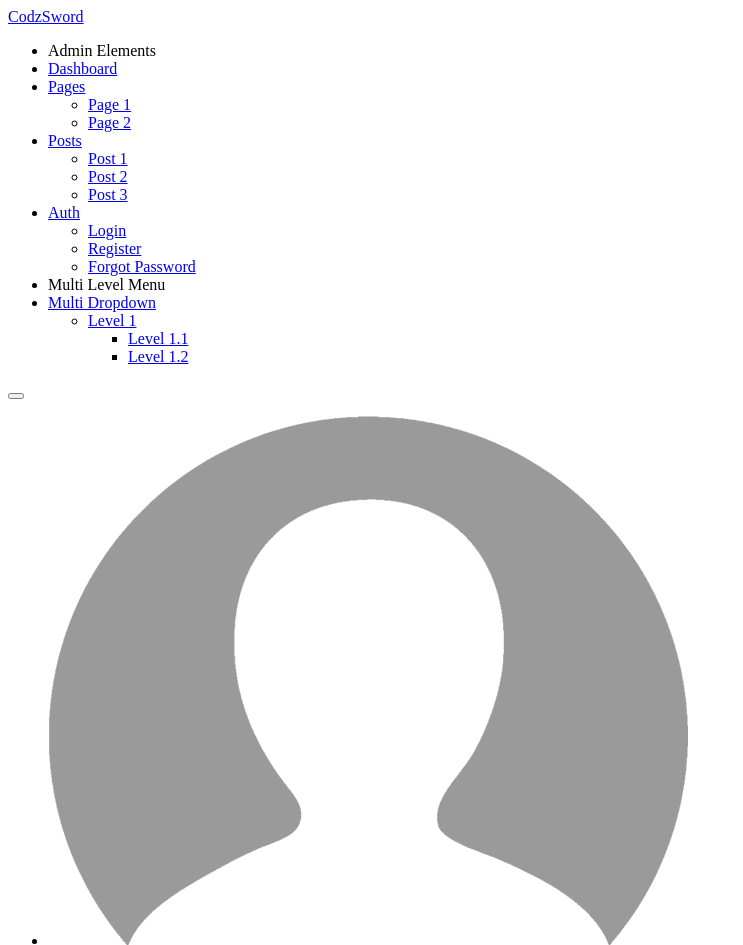
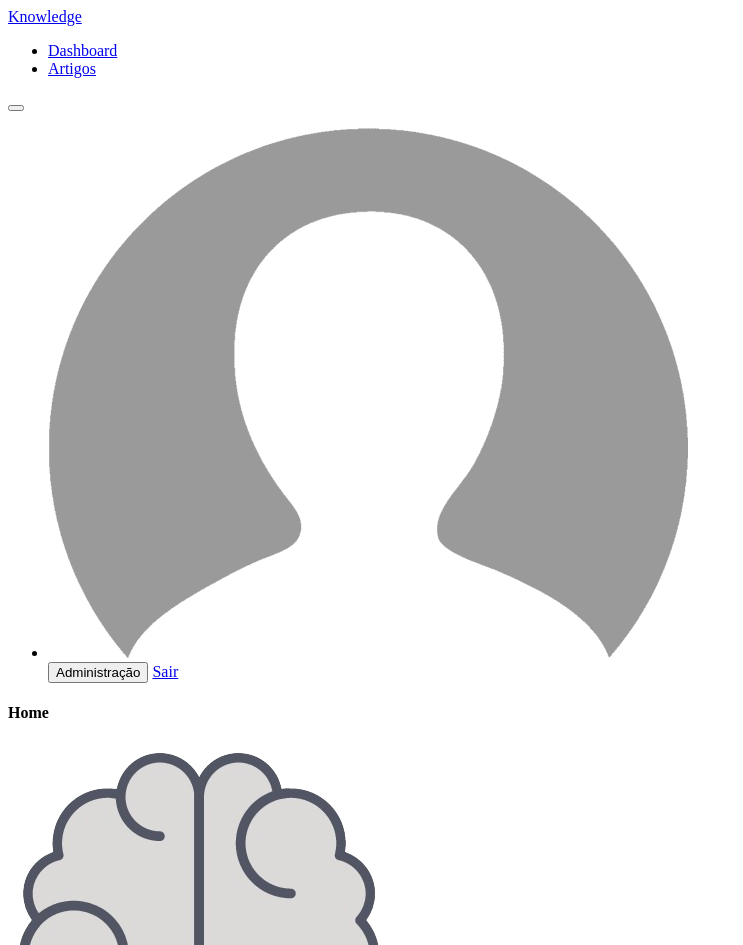
Before and after one commit to aleserrags/knowledge, a Symfony app: template templates/home/index.html.twig in a window 1280 px wide. Shown: the top 945 px of the page, without its empty margins (0-743 px from the left). Run offline with Twig, Linux system fonts and the light colour scheme; the template is opened without the code that fills it, so the values that code supplies are empty; some libraries are stand-ins or nearby versions.

Commit message:
Add bootstrap icons

```diff
--- a/assets/styles/app.css
+++ b/assets/styles/app.css
@@ -1 +1,2 @@
-@import '~bootstrap/dist/css/bootstrap.min.css'
+@import '~bootstrap/dist/css/bootstrap.min.css';
+@import '~bootstrap-icons/font/bootstrap-icons.min.css';
--- a/package.json
+++ b/package.json
@@ -20,5 +20,8 @@
         "dev": "encore dev",
         "watch": "encore dev --watch",
         "build": "encore production --progress"
+    },
+    "dependencies": {
+        "bootstrap-icons": "^1.11.3"
     }
 }
--- a/templates/layout/_navbar.html.twig
+++ b/templates/layout/_navbar.html.twig
@@ -8,8 +8,14 @@
                 <a href="#" data-bs-toggle="dropdown" class="nav-icon pe-md-0">
                     <img src="{{ asset('img/img_default_user.png') }}" class="avatar rounded" alt="" />
                 </a>
+
                 <div class="dropdown-menu dropdown-menu-end">
-                    <a href="#" class="dropdown-item">Sair</a>
+                    <button type="button" class="dropdown-item" data-bs-toggle="modal" data-bs-target="#testeId">
+                        <i class="bi bi-gear-fill"></i> Administração
+                    </button>
+                    <a href="#" class="dropdown-item">
+                        <i class="bi bi-door-open-fill"></i> Sair
+                    </a>
                 </div>
             </li>
         </ul>
--- a/templates/layout/_sidebar.html.twig
+++ b/templates/layout/_sidebar.html.twig
@@ -2,88 +2,20 @@
     <!-- Content For Sidebar -->
     <div class="h-100">
         <div class="sidebar-logo">
-            <a href="#">CodzSword</a>
+            <a href="#">Knowledge</a>
         </div>
         <ul class="sidebar-nav">
-            <li class="sidebar-header">
-                Admin Elements
-            </li>
             <li class="sidebar-item">
                 <a href="#" class="sidebar-link">
-                    <i class="fa-solid fa-list pe-2"></i>
+                    <i class="bi bi-pie-chart-fill pe-2"></i>
                     Dashboard
                 </a>
             </li>
             <li class="sidebar-item">
-                <a href="#" class="sidebar-link collapsed" data-bs-target="#pages" data-bs-toggle="collapse"
-                    aria-expanded="false"><i class="fa-solid fa-file-lines pe-2"></i>
-                    Pages
+                <a href="#" class="sidebar-link">
+                    <i class="bi bi-file-earmark-text-fill pe-2"></i>
+                    Artigos
                 </a>
-                <ul id="pages" class="sidebar-dropdown list-unstyled collapse" data-bs-parent="#sidebar">
-                    <li class="sidebar-item">
-                        <a href="#" class="sidebar-link">Page 1</a>
-                    </li>
-                    <li class="sidebar-item">
-                        <a href="#" class="sidebar-link">Page 2</a>
-                    </li>
-                </ul>
-            </li>
-            <li class="sidebar-item">
-                <a href="#" class="sidebar-link collapsed" data-bs-target="#posts" data-bs-toggle="collapse"
-                    aria-expanded="false"><i class="fa-solid fa-sliders pe-2"></i>
-                    Posts
-                </a>
-                <ul id="posts" class="sidebar-dropdown list-unstyled collapse" data-bs-parent="#sidebar">
-                    <li class="sidebar-item">
-                        <a href="#" class="sidebar-link">Post 1</a>
-                    </li>
-                    <li class="sidebar-item">
-                        <a href="#" class="sidebar-link">Post 2</a>
-                    </li>
-                    <li class="sidebar-item">
-                        <a href="#" class="sidebar-link">Post 3</a>
-                    </li>
-                </ul>
-            </li>
-            <li class="sidebar-item">
-                <a href="#" class="sidebar-link collapsed" data-bs-target="#auth" data-bs-toggle="collapse"
-                    aria-expanded="false"><i class="fa-regular fa-user pe-2"></i>
-                    Auth
-                </a>
-                <ul id="auth" class="sidebar-dropdown list-unstyled collapse" data-bs-parent="#sidebar">
-                    <li class="sidebar-item">
-                        <a href="#" class="sidebar-link">Login</a>
-                    </li>
-                    <li class="sidebar-item">
-                        <a href="#" class="sidebar-link">Register</a>
-                    </li>
-                    <li class="sidebar-item">
-                        <a href="#" class="sidebar-link">Forgot Password</a>
-                    </li>
-                </ul>
-            </li>
-            <li class="sidebar-header">
-                Multi Level Menu
-            </li>
-            <li class="sidebar-item">
-                <a href="#" class="sidebar-link collapsed" data-bs-target="#multi" data-bs-toggle="collapse"
-                    aria-expanded="false"><i class="fa-solid fa-share-nodes pe-2"></i>
-                    Multi Dropdown
-                </a>
-                <ul id="multi" class="sidebar-dropdown list-unstyled collapse" data-bs-parent="#sidebar">
-                    <li class="sidebar-item">
-                        <a href="#" class="sidebar-link collapsed" data-bs-target="#level-1" data-bs-toggle="collapse"
-                            aria-expanded="false">Level 1</a>
-                        <ul id="level-1" class="sidebar-dropdown list-unstyled collapse">
-                            <li class="sidebar-item">
-                                <a href="#" class="sidebar-link">Level 1.1</a>
-                            </li>
-                            <li class="sidebar-item">
-                                <a href="#" class="sidebar-link">Level 1.2</a>
-                            </li>
-                        </ul>
-                    </li>
-                </ul>
             </li>
         </ul>
     </div>
```
Also changed, not shown: package-lock.json.
